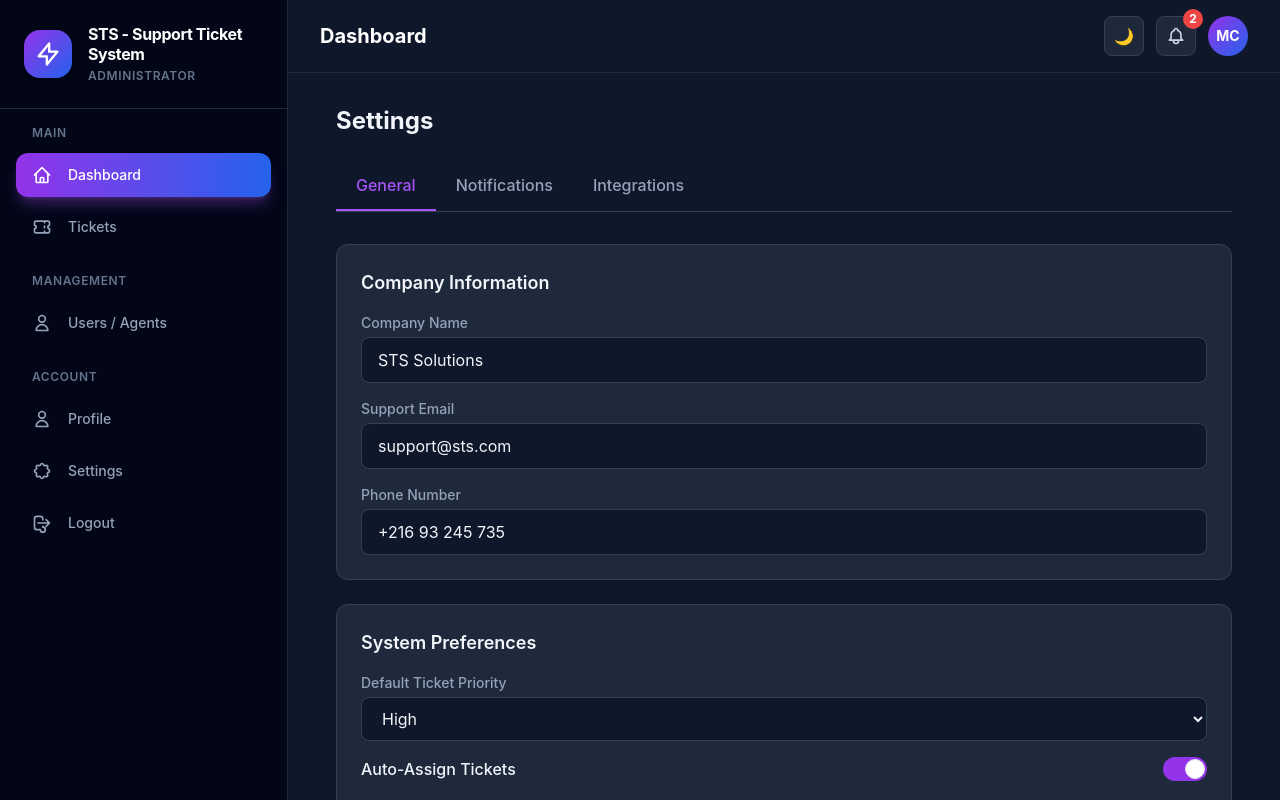
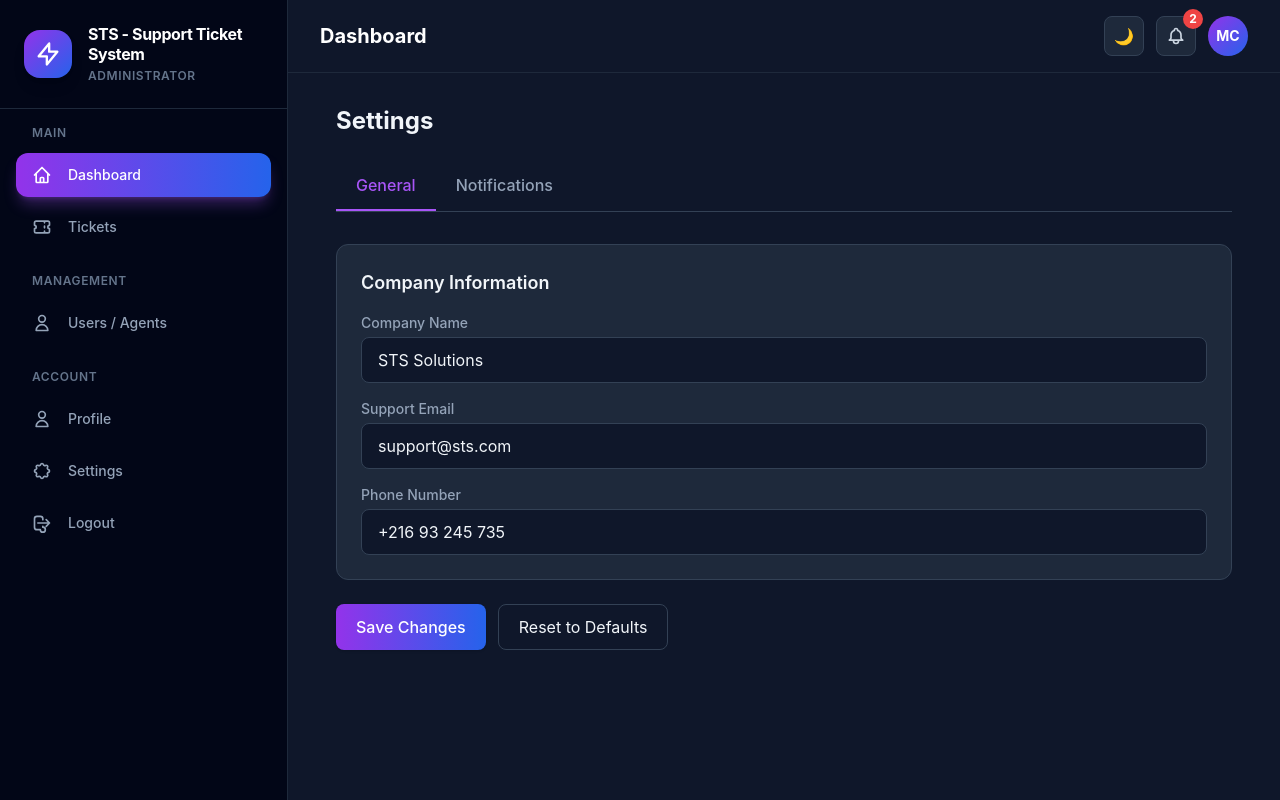
Before and after one commit to MahdiChaabani/STS-support-ticket-system-, a React (Vite) app in the folder client/: page /settings in a window 1280 px wide. Built offline with nearby package versions, Linux system fonts and the light colour scheme.

Commit message:
refactor(SettingsPage): remove unused integrations section and clean up code

```diff
--- a/client/src/pages/SettingsPage.jsx
+++ b/client/src/pages/SettingsPage.jsx
@@ -45,7 +45,6 @@ const SettingsPage = () => {
   const tabs = [
     { id: "general", label: "General" },
     { id: "notifications", label: "Notifications" },
-    { id: "integrations", label: "Integrations" },
   ];
 
   return (
@@ -122,63 +121,7 @@ const SettingsPage = () => {
               </div>
             </div>
 
-            <div className={`rounded-xl border ${borderClass} ${bgCard} p-6`}>
-              <h2 className={`text-lg font-semibold ${textPrimary} mb-4`}>
-                System Preferences
-              </h2>
-              <div className="space-y-4">
-                <div>
-                  <label
-                    className={`block text-sm font-medium mb-1 ${textSecondary}`}
-                  >
-                    Default Ticket Priority
-                  </label>
-                  <select
-                    className={`w-full px-4 py-2.5 rounded-lg border ${borderClass} ${bgInput} ${textPrimary} focus:outline-none ${focusRing}`}
-                  >
-                    <option>Low</option>
-                    <option>Medium</option>
-                    <option selected>High</option>
-                  </select>
-                </div>
-                <div className="flex items-center justify-between">
-                  <span className={`font-medium ${textPrimary}`}>
-                    Auto-Assign Tickets
-                  </span>
-                  <label className="relative inline-flex items-center cursor-pointer">
-                    <input
-                      type="checkbox"
-                      name="autoAssign"
-                      checked={settings.autoAssign}
-                      onChange={handleInputChange}
-                      className="sr-only peer"
-                    />
-                    <div
-                      className={`w-11 h-6 rounded-full peer ${
-                        isDark
-                          ? "bg-slate-700 peer-checked:bg-purple-600"
-                          : "bg-slate-200 peer-checked:bg-purple-600"
-                      } peer-checked:after:translate-x-full rtl:peer-checked:after:-translate-x-full after:content-[''] after:absolute after:top-[2px] after:start-[2px] after:bg-white after:border after:rounded-full after:h-5 after:w-5 after:transition-all`}
-                    ></div>
-                  </label>
-                </div>
-                <div>
-                  <label
-                    className={`block text-sm font-medium mb-1 ${textSecondary}`}
-                  >
-                    Ticket SLA Hours
-                  </label>
-                  <input
-                    name="slaHours"
-                    type="number"
-                    min="1"
-                    value={settings.slaHours}
-                    onChange={handleInputChange}
-                    className={`w-full px-4 py-2.5 rounded-lg border ${borderClass} ${bgInput} ${textPrimary} placeholder:${textMuted} focus:outline-none ${focusRing}`}
-                  />
-                </div>
-              </div>
-            </div>
+
 
             <div className="flex gap-3">
               <button
@@ -250,78 +193,7 @@ const SettingsPage = () => {
           </div>
         )}
 
-        {/* 🔌 Integrations */}
-        {activeTab === "integrations" && (
-          <div className="space-y-6">
-            <div className={`rounded-xl border ${borderClass} ${bgCard} p-6`}>
-              <h2 className={`text-lg font-semibold ${textPrimary} mb-4`}>
-                Slack Integration
-              </h2>
-              <div className="space-y-4">
-                <div>
-                  <span className={`font-medium ${textPrimary}`}>Status:</span>{" "}
-                  <span
-                    className={`ml-2 ${
-                      settings.slackConnected
-                        ? "text-green-500"
-                        : "text-red-400"
-                    }`}
-                  >
-                    {settings.slackConnected ? "✓ Connected" : "✗ Disconnected"}
-                  </span>
-                </div>
-                <div>
-                  <span className={`font-medium ${textPrimary}`}>Channel:</span>{" "}
-                  <span className="ml-2 font-mono">#support-tickets</span>
-                </div>
-                <div className="flex gap-2">
-                  <button
-                    className={`px-4 py-2 rounded-lg text-sm font-medium ${
-                      isDark
-                        ? "bg-slate-700 text-slate-200"
-                        : "bg-slate-100 text-slate-800"
-                    } ${hoverBg}`}
-                  >
-                    Reconnect
-                  </button>
-                  <button
-                    className={`px-4 py-2 rounded-lg text-sm font-medium bg-red-500 text-white hover:bg-red-600`}
-                  >
-                    Disconnect
-                  </button>
-                </div>
-              </div>
-            </div>
 
-            <div className={`rounded-xl border ${borderClass} ${bgCard} p-6`}>
-              <h2 className={`text-lg font-semibold ${textPrimary} mb-4`}>
-                Webhook URL
-              </h2>
-              <div className="flex gap-2">
-                <input
-                  readOnly
-                  value={settings.webhookUrl}
-                  className={`flex-1 px-4 py-2.5 rounded-lg border ${borderClass} ${bgInput} ${textPrimary} font-mono focus:outline-none`}
-                />
-                <button
-                  onClick={() =>
-                    navigator.clipboard.writeText(settings.webhookUrl)
-                  }
-                  className={`px-4 py-2.5 rounded-lg text-sm font-medium ${
-                    isDark
-                      ? "bg-slate-700 text-slate-200"
-                      : "bg-slate-100 text-slate-800"
-                  } ${hoverBg}`}
-                >
-                  Copy
-                </button>
-                <button className="px-4 py-2.5 bg-purple-600 text-white rounded-lg text-sm font-medium hover:bg-purple-700">
-                  Regenerate
-                </button>
-              </div>
-            </div>
-          </div>
-        )}
       </div>
     </div>
   );
```
Also changed, not shown: client/src/layout/MainLayout.jsx (line endings or trailing spaces).
